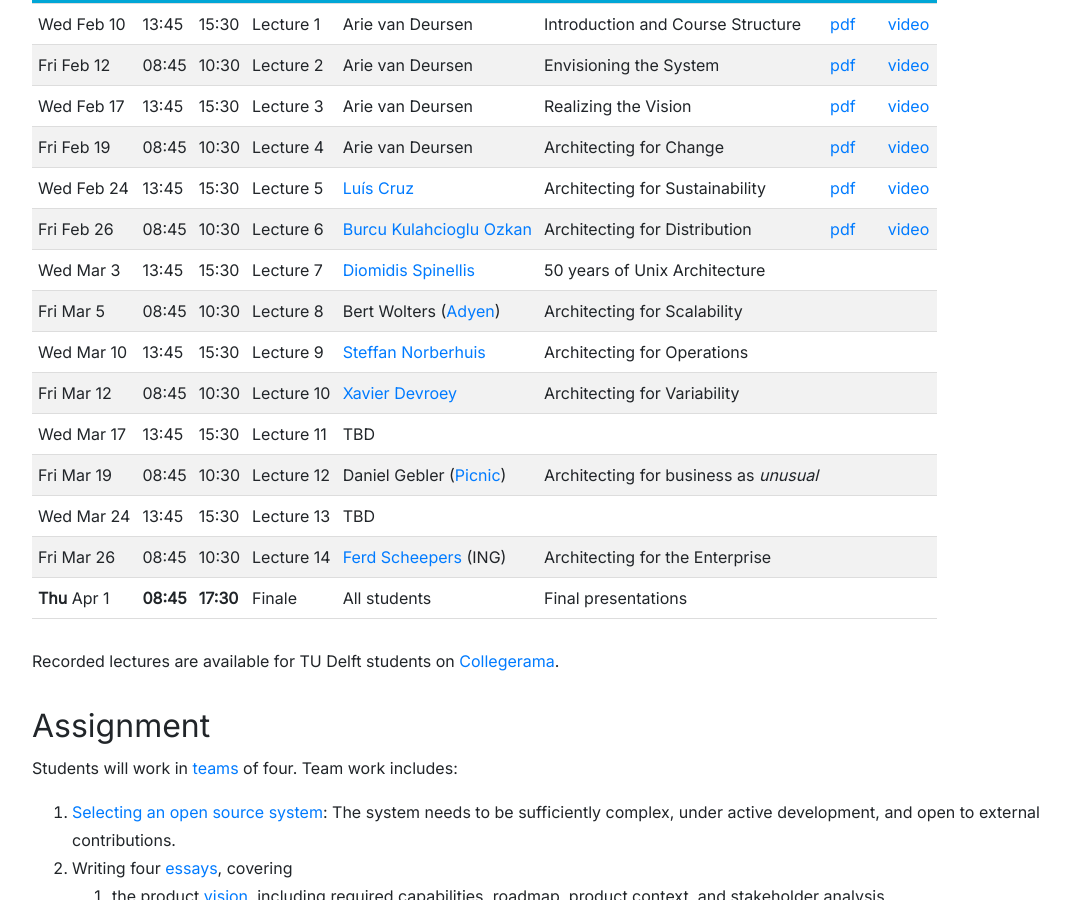
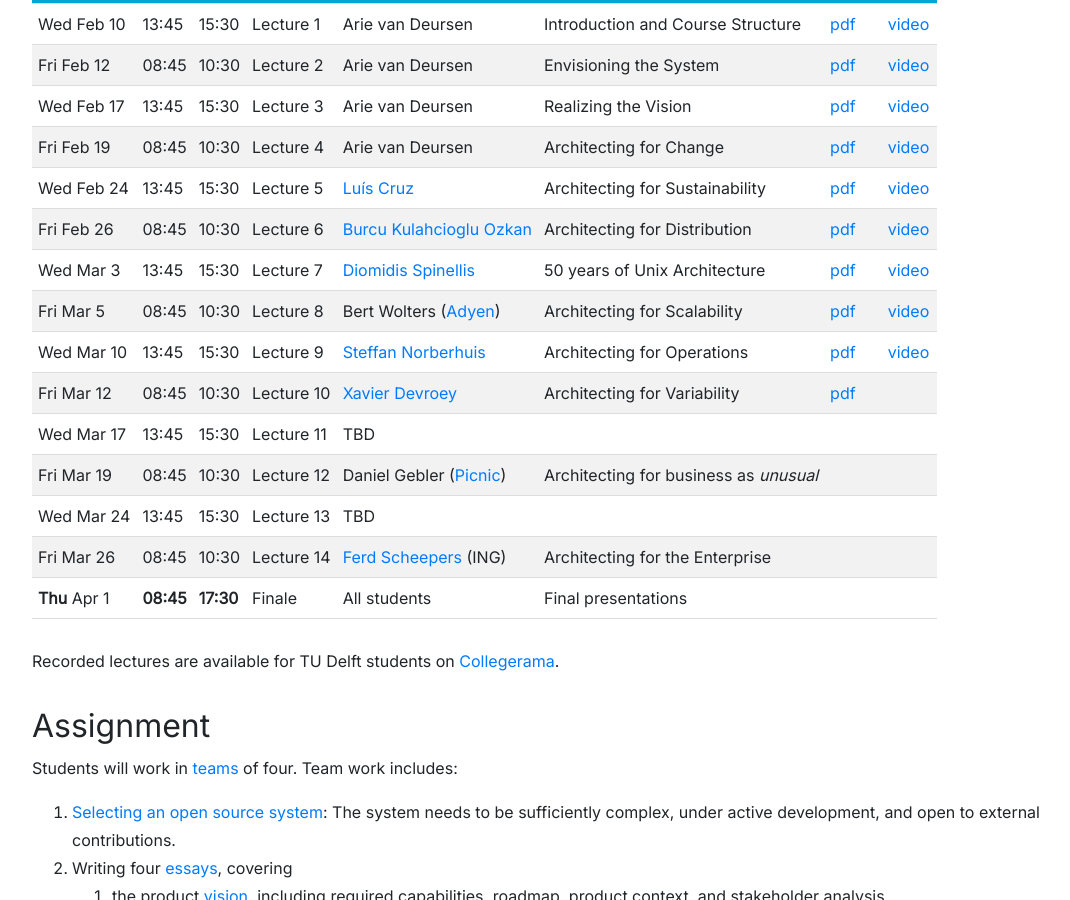
Before and after one commit to SERG-Delft/delftswa, a Jekyll site: the page built from 2021/index.md, in a window 1280 px wide and 900 px high, scrolled down 1250 px. Shown: the whole window, without its empty margins (86-1156 px from the left). Built offline with Jekyll 4.4.1, drawn with Linux system fonts in a browser that asks for light colours.

Commit message:
Add lectures 7-9 to index

```diff
--- a/2021/index.md
+++ b/2021/index.md
@@ -60,10 +60,10 @@ Wed Feb 17 | 13:45 | 15:30 | Lecture 3 | Arie van Deursen         | Realizing th
 Fri Feb 19 | 08:45 | 10:30 | Lecture 4 | Arie van Deursen         | Architecting for Change | [pdf](slides/architecting-for-change.pdf) | [video](https://collegerama.tudelft.nl/Mediasite/Channel/eemcs-msc-cs/watch/7dd72f21515e47318535e11776f7ec541d)
 Wed Feb 24 | 13:45 | 15:30 | Lecture 5 | [Luís Cruz][luis]        | Architecting for Sustainability | [pdf](slides/sa-green-se.pdf) | [video](https://collegerama.tudelft.nl/Mediasite/Channel/eemcs-msc-cs/watch/baf7f84c76d54e2a9c3323f122f926281d)
 Fri Feb 26 | 08:45 | 10:30 | Lecture 6 | [Burcu Kulahcioglu Ozkan][burcu]     | Architecting for Distribution | [pdf](slides/architecting-for-distribution.pdf) | [video](https://collegerama.tudelft.nl/Mediasite/Channel/eemcs-msc-cs/watch/4e45e2300a624cf9a27fffb3ac7a6d0b1d)
-Wed Mar 3  | 13:45 | 15:30 | Lecture 7 | [Diomidis Spinellis][diomidis] | 50 years of Unix Architecture
-Fri Mar 5  | 08:45 | 10:30 | Lecture 8 | Bert Wolters ([Adyen])     | Architecting for Scalability
-Wed Mar 10 | 13:45 | 15:30 | Lecture 9 | [Steffan Norberhuis][norberhuis]      | Architecting for Operations
-Fri Mar 12 | 08:45 | 10:30 | Lecture 10 | [Xavier Devroey][xavier] | Architecting for Variability
+Wed Mar 3  | 13:45 | 15:30 | Lecture 7 | [Diomidis Spinellis][diomidis] | 50 years of Unix Architecture | [pdf](slides/unix-arch-evolution-v5.pdf) | [video](https://collegerama.tudelft.nl/Mediasite/Channel/eemcs-msc-cs/watch/60d3d5e186504d0ebb8978927ab461131d)
+Fri Mar 5  | 08:45 | 10:30 | Lecture 8 | Bert Wolters ([Adyen])     | Architecting for Scalability | [pdf](slides/architecting-for-scalability.pdf) | [video](https://collegerama.tudelft.nl/Mediasite/Channel/eemcs-msc-cs/watch/0264caaf373f40cab74424d6d7ece9081d)
+Wed Mar 10 | 13:45 | 15:30 | Lecture 9 | [Steffan Norberhuis][norberhuis]      | Architecting for Operations | [pdf](slides/architecting-for-operations.pdf) | [video]()
+Fri Mar 12 | 08:45 | 10:30 | Lecture 10 | [Xavier Devroey][xavier] | Architecting for Variability | [pdf](slides/tudelft-architecture-spl2021.pdf)
 Wed Mar 17 | 13:45 | 15:30 | Lecture 11 | TBD
 Fri Mar 19 | 08:45 | 10:30 | Lecture 12 | Daniel Gebler ([Picnic])  | Architecting for business as _unusual_
 Wed Mar 24 | 13:45 | 15:30 | Lecture 13 | TBD
```
